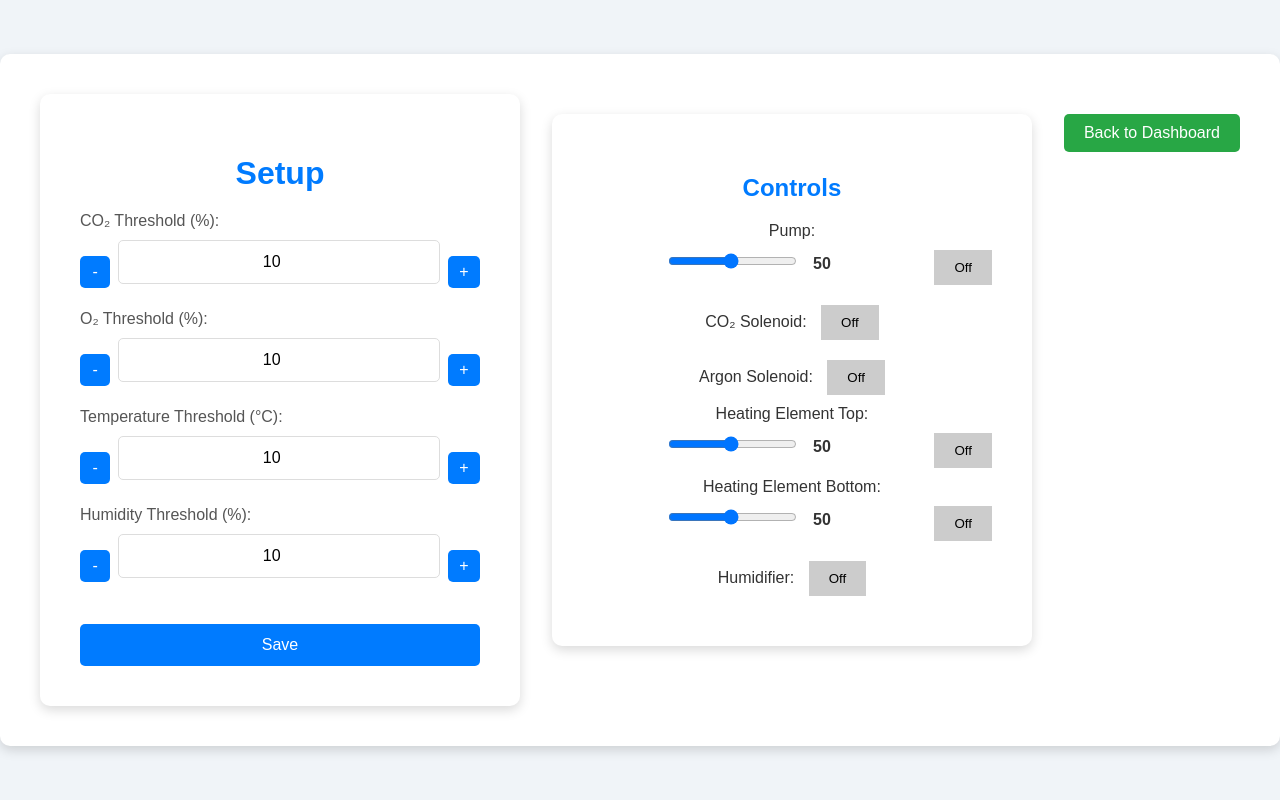
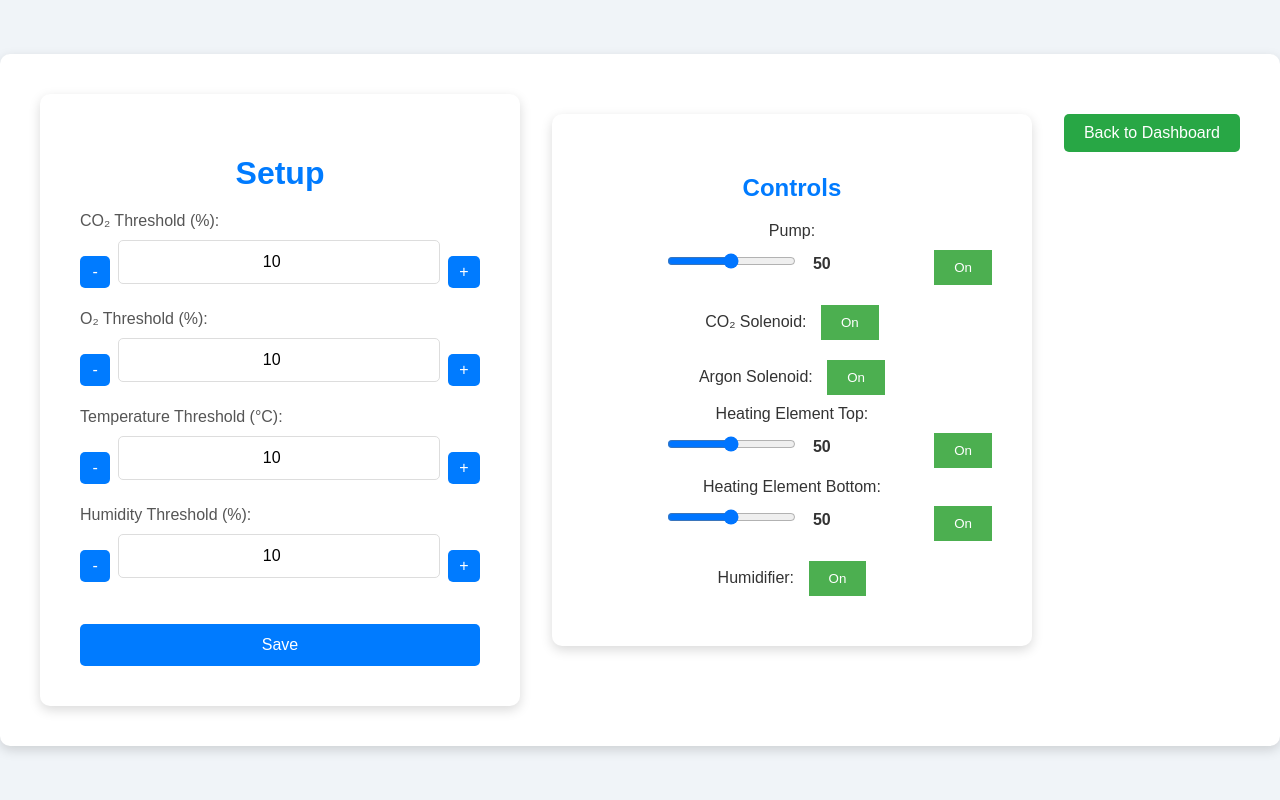
Before and after one commit to TheDukeElephant/bepproject, a Flask app: template app/templates/setup.html in a window 1280 px wide. Run offline with Flask 3, Linux system fonts and the light colour scheme; the template is opened without the code that fills it: most values are stand-ins (such as "Sample title", 1, 10 or a date in 2020); parts of the project's set-up code (start-up, migrations or seed data) failed here and were passed over.

Commit message:
update the actual states of the controls and start with the relays off

```diff
--- a/app/templates/setup.html
+++ b/app/templates/setup.html
@@ -64,18 +64,24 @@
                         <input type="range" min="1" max="100" value="50" class="slider" id="setpumpspeed" oninput="updateSliderValue('pumpspeed', this.value)">
                         <span id="pumpspeed-value" class="slider-value">50</span>
                     </div>
-                    <button id="pump-toggle" class="toggle-button" onclick="toggleDevice('pump')">Off</button>
+                    <button id="pump-toggle" class="toggle-button {{ 'on' if relay_states['pump'] == GPIO.LOW else 'off' }}" onclick="toggleDevice('pump')">
+                        {{ 'On' if relay_states['pump'] == GPIO.LOW else 'Off' }}
+                    </button>
                 </div>
             </div>
 
             <div class="control">
                 <label for="co2-solenoid-toggle">CO₂ Solenoid:</label>
-                <button id="co2-solenoid-toggle" class="toggle-button" onclick="toggleDevice('co2-solenoid')">Off</button>
+                <button id="co2-solenoid-toggle" class="toggle-button {{ 'on' if relay_states['co2-solenoid'] == GPIO.LOW else 'off' }}" onclick="toggleDevice('co2-solenoid')">
+                    {{ 'On' if relay_states['co2-solenoid'] == GPIO.LOW else 'Off' }}
+                </button>
             </div>
 
             <div class="control">
                 <label for="argon-solenoid-toggle">Argon Solenoid:</label>
-                <button id="argon-solenoid-toggle" class="toggle-button" onclick="toggleDevice('argon-solenoid')">Off</button>
+                <button id="argon-solenoid-toggle" class="toggle-button {{ 'on' if relay_states['argon-solenoid'] == GPIO.LOW else 'off' }}" onclick="toggleDevice('argon-solenoid')">
+                    {{ 'On' if relay_states['argon-solenoid'] == GPIO.LOW else 'Off' }}
+                </button>
             </div>
 
             <div class="control">
@@ -85,7 +91,9 @@
                         <input type="range" min="1" max="100" value="50" class="slider" id="settopito" oninput="updateSliderValue('topito', this.value)">
                         <span id="topito-value" class="slider-value">50</span>
                     </div>
-                    <button id="ito-top-toggle" class="toggle-button" onclick="toggleDevice('ito-top')">Off</button>
+                    <button id="ito-top-toggle" class="toggle-button {{ 'on' if relay_states['ito-top'] == GPIO.LOW else 'off' }}" onclick="toggleDevice('ito-top')">
+                        {{ 'On' if relay_states['ito-top'] == GPIO.LOW else 'Off' }}
+                    </button>
                 </div>
             </div>
 
@@ -96,13 +104,19 @@
                         <input type="range" min="1" max="100" value="50" class="slider" id="setbottomito" oninput="updateSliderValue('bottomito', this.value)">
                         <span id="bottomito-value" class="slider-value">50</span>
                     </div>
-                    <button id="ito-bottom-toggle" class="toggle-button" onclick="toggleDevice('ito-bottom')">Off</button>
+                    <button id="ito-bottom-toggle" class="toggle-button {{ 'on' if relay_states['ito-bottom'] == GPIO.LOW else 'off' }}" onclick="toggleDevice('ito-bottom')">
+                        {{ 'On' if relay_states['ito-bottom'] == GPIO.LOW else 'Off' }}
+                    </button>
                 </div>
             </div>
+
             <div class="control">
                 <label for="humidifier-toggle">Humidifier:</label>
-                <button id="humidifier-toggle" class="toggle-button" onclick="toggleDevice('humidifier')">Off</button>
+                <button id="humidifier-toggle" class="toggle-button {{ 'on' if relay_states['humidifier'] == GPIO.LOW else 'off' }}" onclick="toggleDevice('humidifier')">
+                    {{ 'On' if relay_states['humidifier'] == GPIO.LOW else 'Off' }}
+                </button>
             </div>
+
 
 
         </div>
```
Also changed, not shown: app/routes.py (+14 -4 lines).
